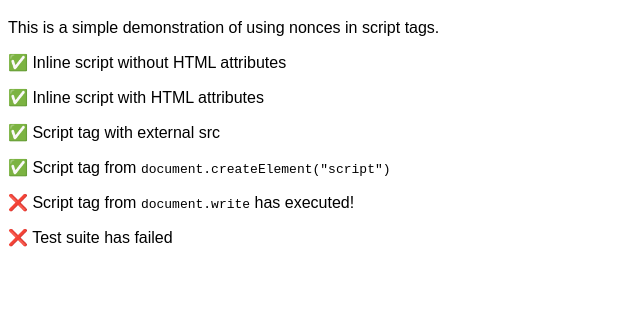
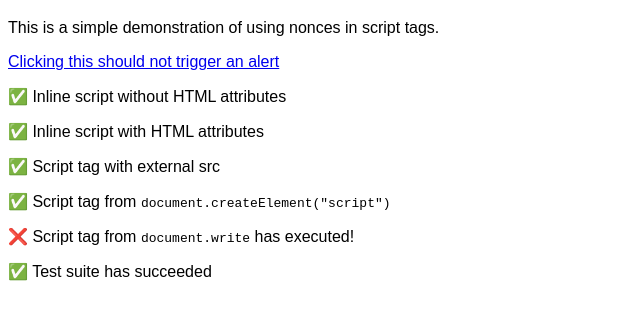
Before and after one commit to netlify/plugin-csp-nonce, a website: page site/index.html in a window 1280 px wide. Shown: the part 61-380 px from the top of the page, without its empty margins (0-640 px from the left). Drawn offline with nearby package versions, Linux system fonts and the light colour scheme.

Commit message:
chore: add in link with onclick attribute

```diff
--- a/site/index.html
+++ b/site/index.html
@@ -11,6 +11,9 @@
   <body>
     <h1>Using CSP Nonces on Script Tags</h1>
     <p>This is a simple demonstration of using nonces in script tags.</p>
+    <a href="#" onclick="alert('ohnoes')">
+      Clicking this should not trigger an alert
+    </a>
     <script>
       document.write("<p>✅ Inline script without HTML attributes</p>");
     </script>
@@ -35,7 +38,7 @@
       document.write(
         "<scr" +
           "ipt>" +
-          "document.write('<p>❌ Script tag from <code>document.write</code> has executed!</p>');" +
+          "document.write('<div>❌ Script tag from <code>document.write</code> has executed!</div>');" +
           "</scr" +
           "ipt>"
       );
@@ -45,7 +48,7 @@
       if (document.getElementsByTagName("p").length === CHECKS_COUNT) {
         document.write("<p>✅ Test suite has succeeded</p>");
       } else {
-        document.write("<p>❌ Test suite has failed</p>");
+        document.write("<div>❌ Test suite has failed</div>");
       }
     </script>
   </body>
```
